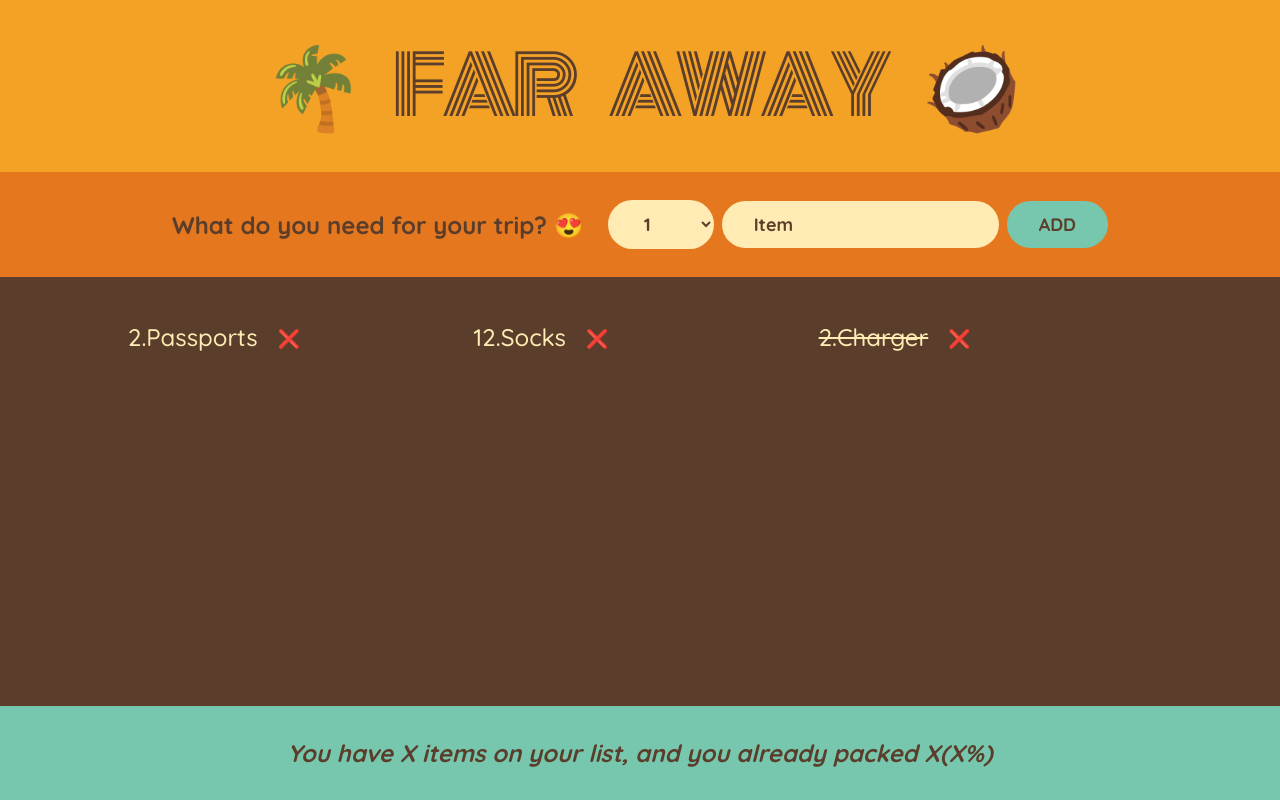
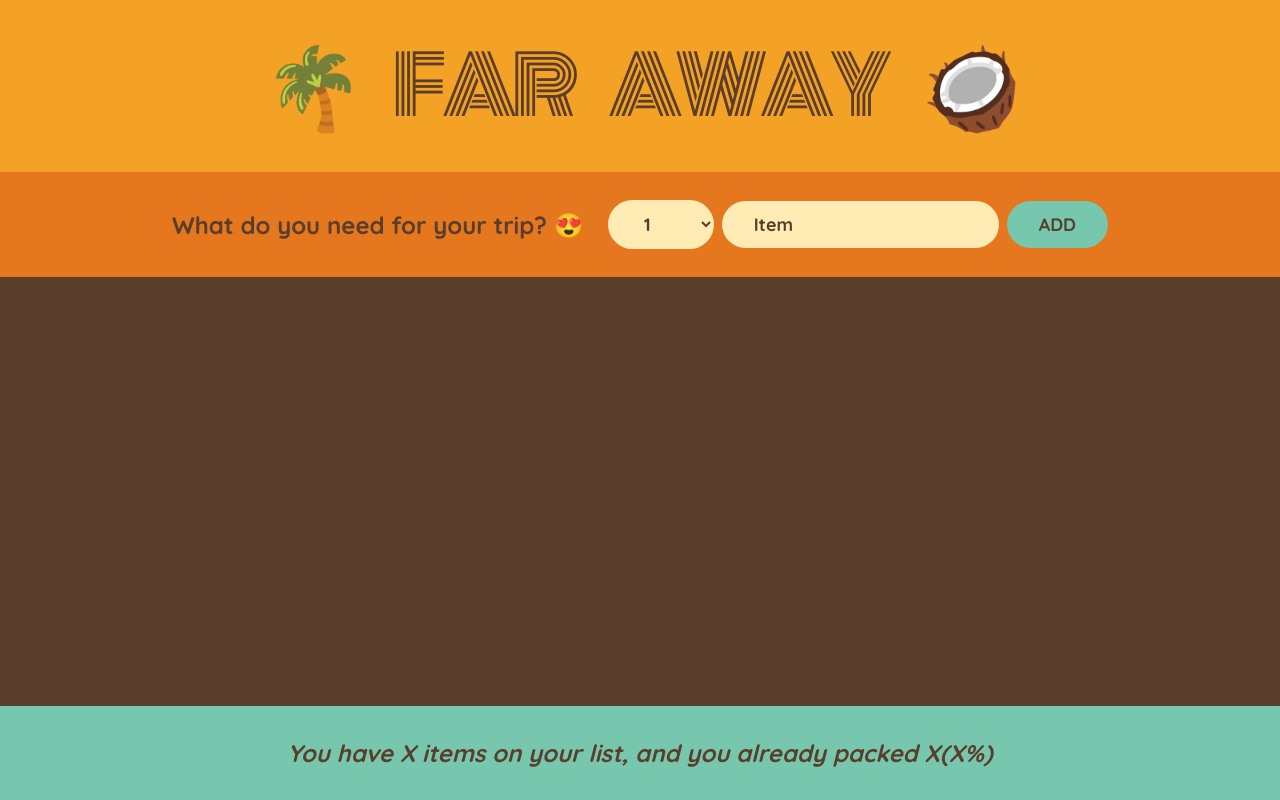
Before and after one commit to nikhilbudhathoki09/packaging-list-react, a React (Create React App) app: page / in a window 1280 px wide. Built offline with nearby package versions, Linux system fonts and the light colour scheme.

Commit message:
Learned the lifting state up concept with deleting the items

```diff
--- a/src/App.js
+++ b/src/App.js
@@ -7,11 +7,20 @@ const initialItems = [
 ];
 
 export default function App() {
+  const [items, setItems] = useState([]); //lifting the state up to the nearest parent component so that it can be used on another component
+
+  function addItems(item) {
+    setItems((items) => [...items, item]); //adding the new item without mutating the items list
+  }
+
+  function handleRemoveItem(id) {
+    setItems((items) => items.filter((item) => item.id !== id));
+  }
   return (
     <div className="app">
       <Logo />
-      <Form />
-      <PackingList />
+      <Form onAddItems={addItems} />
+      <PackingList items={items} onDeleteItems={handleRemoveItem} />
       <Stats />
     </div>
   );
@@ -21,7 +30,7 @@ function Logo() {
   return <h1> 🌴 Far Away 🥥</h1>;
 }
 
-function Form() {
+function Form({ onAddItems }) {
   const [description, setDescription] = useState("Item");
   const [quantity, setQuantity] = useState(1);
 
@@ -31,7 +40,8 @@ function Form() {
     if (description === "") return;
 
     const newItem = { description, quantity, packed: false, id: Date.now() };
-    console.log(newItem);
+
+    onAddItems(newItem); //function taken as a prop from the parrent component
 
     setDescription("");
     setQuantity(1);
@@ -61,13 +71,13 @@ function Form() {
   );
 }
 
-function PackingList() {
+function PackingList({ items, onDeleteItems }) {
   return (
     <div className="list">
       {
         <ul>
-          {initialItems.map((item) => (
-            <Item item={item} key={item.id} />
+          {items.map((item) => (
+            <Item item={item} onDeleteItems={onDeleteItems} key={item.id} />
           ))}
         </ul>
       }
@@ -75,7 +85,7 @@ function PackingList() {
   );
 }
 
-function Item({ item }) {
+function Item({ item, onDeleteItems }) {
   return (
     <li>
       <span
@@ -85,9 +95,11 @@ function Item({ item }) {
             : { textDecoration: "none" }
         }
       >
-        {item.quantity}.{item.description}
+        {item.quantity}. {item.description}
       </span>
-      <button className="">❌</button>
+      <button className="" onClick={() => onDeleteItems(item.id)}>
+        ❌
+      </button>
     </li>
   );
 }
```
